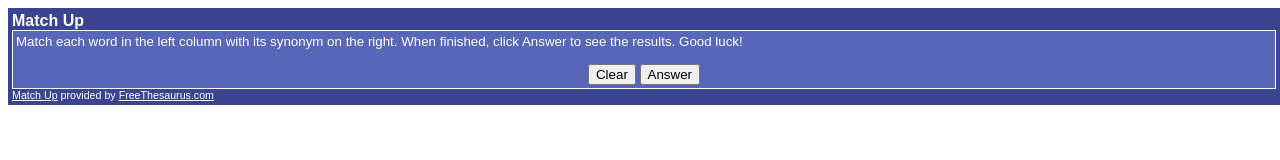
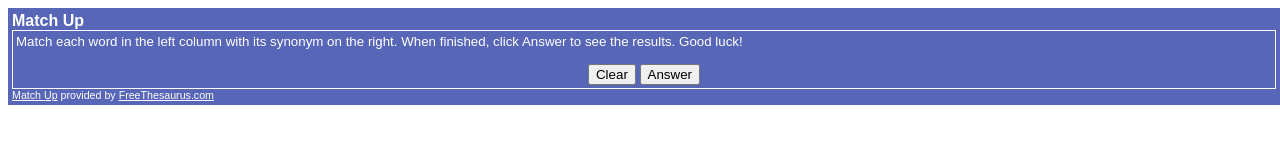
Before and after one commit to astromundi/matchup-word-game, a plain HTML site: page index.html in a window 1280 px wide. Drawn offline with Linux system fonts and the light colour scheme.

Commit message:
Update index.html

```diff
--- a/index.html
+++ b/index.html
@@ -1,5 +1,5 @@
 <!--Match Up by FreeThesaurus.com-->
-<div style="width:100%;position:relative;background-color:#3B4491;padding:4px">
+<div style="width:100%;position:relative;background-color:#5766B7;padding:4px">
 <div style="font:bold 12pt Arial;color:#FFFFFF">Match Up</div>
 <style>
 #MatchUp {width:100%;border:1px #FFFFFF solid;background-color:#5766B7}
```
